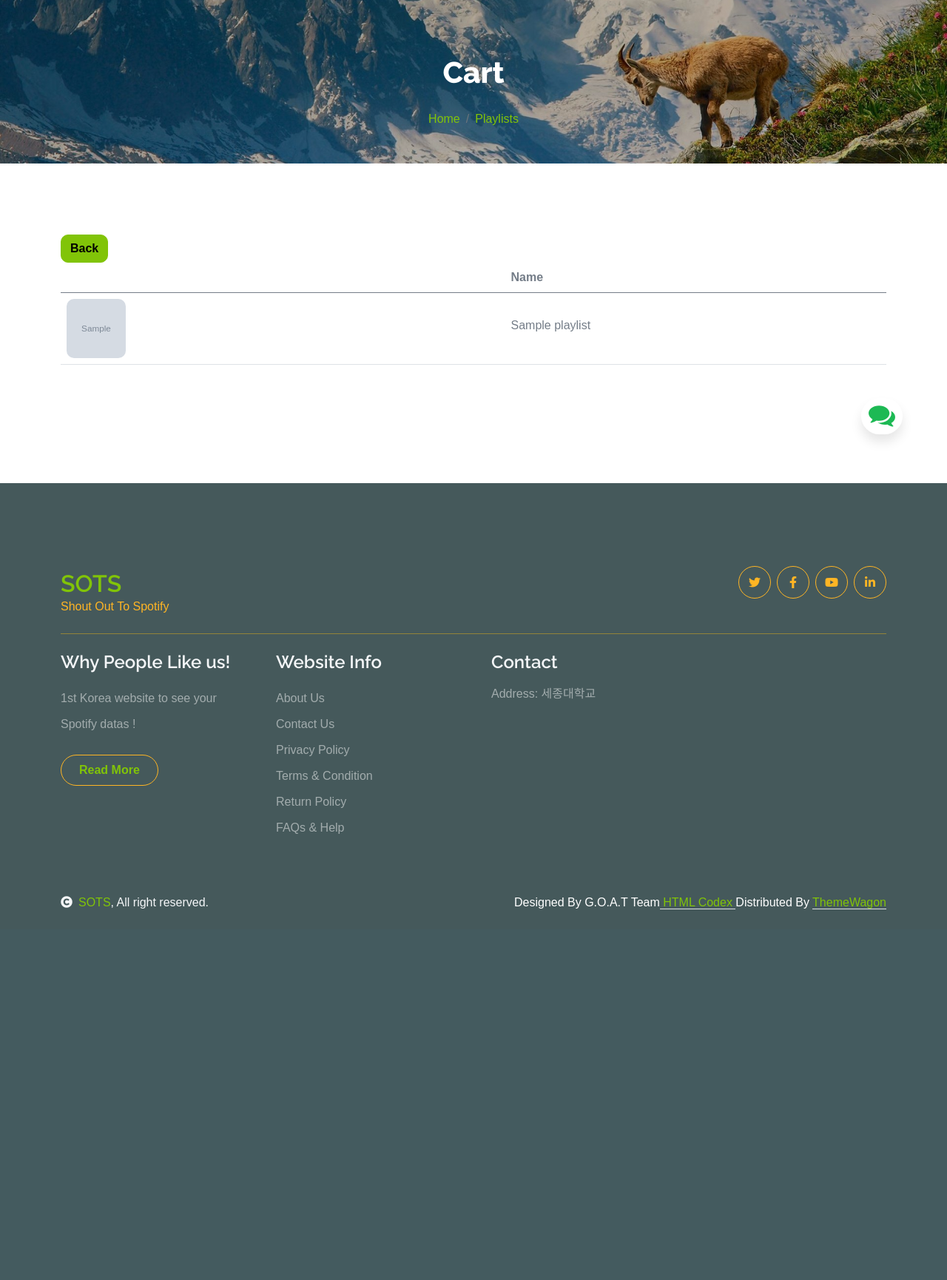
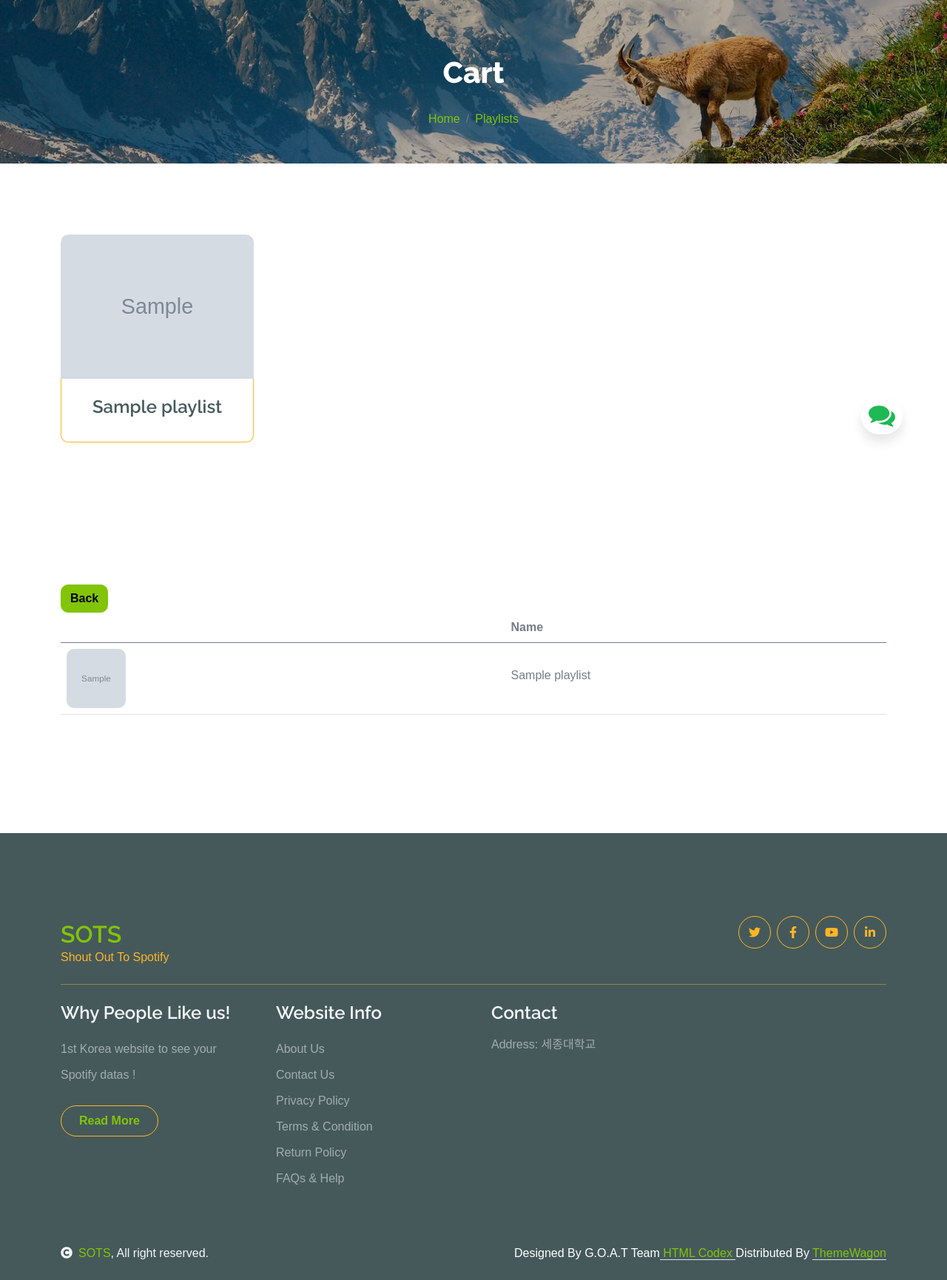
Before and after one commit to Hamseungjin/WEB_PROJECT, a Flask app: template templates/features/playlist.html in a window 1280 px wide. Shown: the part 153-1883 px from the top of the page at 74% size. Before the commit the page ends 1382 px from the top, so only its background shows below. Run offline with Flask 3, Linux system fonts and the light colour scheme; the template is opened without the code that fills it: most values are stand-ins (such as "Sample title", 1, 10 or a date in 2020); grey boxes marked "Sample" are stand-in pictures; some libraries are stand-ins or nearby versions.

Commit message:
change all the titles

```diff
--- a/templates/features/artists.html
+++ b/templates/features/artists.html
@@ -1,5 +1,5 @@
 {% extends "layout/layout.html" %}
-{% block title %} Playlists {% endblock %}
+{% block title %}Most Listened Artists{% endblock %}
 {% block content %}
 
 
--- a/templates/features/global_and_kr_tendency.html
+++ b/templates/features/global_and_kr_tendency.html
@@ -1,5 +1,5 @@
 {% extends "layout/layout.html" %}
-{% block title %} playlist {% endblock %}
+{% block title %}WEEKLY HOT TRACKS in 2 way{% endblock %}
 {% block content %}
 
 
--- a/templates/features/global_top_tracks.html
+++ b/templates/features/global_top_tracks.html
@@ -1,7 +1,5 @@
-
-
 {% extends "layout/recmmdLayout.html" %}
-{%block title%} Global Top Tracks {% endblock %}
+{%block title%}Global Top tracks{% endblock %}
 {% block content %}
 
 <!-- Splitting.js 라이브러리 포함 -->
--- a/templates/features/playlist.html
+++ b/templates/features/playlist.html
@@ -1,5 +1,5 @@
 {% extends "layout/layout.html" %}
-{% block title %} Playlists {% endblock %}
+{% block title %}Your Playlist{% endblock %}
 {% block content %}
 
 
@@ -7,11 +7,57 @@
     <div class="container-fluid page-header py-5">
         <h1 class="text-center text-white display-6">Cart</h1>
         <ol class="breadcrumb justify-content-center mb-0">
-            <li class="breadcrumb-item"><a href="#">Home</a></li>
+            <li class="breadcrumb-item"><a href="/home">Home</a></li>
             <li class="breadcrumb-item"><a href="#">Playlists</a></li>
         </ol>
     </div>
     <!-- Single Page Header End -->
+
+    <!-- playlist Start-->
+    <div class="container-fluid fruite py-5">
+        <div class="container py-5">
+            <div class="tab-class text-center">
+                <div class="tab-content">
+                    <div id="tab-1" class="tab-pane fade show p-0 active">
+                        <div class="row g-4">
+                            <div class="col-lg-12">
+                                <div class="row g-4">
+                                    {% if playlists %}
+                                    {% for playlist in playlists %}
+                                    <div class="col-md-6 col-lg-4 col-xl-3">
+                                        <div class="rounded position-relative fruite-item align-items-center">
+                                            <div class="fruite-img">
+                                                <img src="{{ playlist.images[0] }}" class="img-fluid w-100 rounded-top" alt="">
+                                            </div>
+                                            <!-- <div class="text-white bg-secondary px-3 py-1 rounded position-absolute" style="top: 10px; left: 10px;">HOT</div> -->
+                                            <div class="p-4 border border-secondary border-top-0 rounded-bottom">
+                                                <h4>{{ playlist.name }}</h4>
+                                            </div>
+                                        </div>
+                                    </div>
+                                    {% endfor %}
+                                    {% else %}
+                                    <div class="alert alert-danger d-flex align-items-center" role="alert">
+                                        <svg xmlns="http://www.w3.org/2000/svg" width="16" height="16" fill="currentColor" class="bi bi-exclamation-triangle-fill" viewBox="0 0 16 16">
+                                            <path d="M8.982 1.566a1.13 1.13 0 0 0-1.96 0L.165 13.233c-.457.778.091 1.767.98 1.767h13.713c.889 0 1.438-.99.98-1.767zM8 5c.535 0 .954.462.9.995l-.35 3.507a.552.552 0 0 1-1.1 0L7.1 5.995A.905.905 0 0 1 8 5m.002 6a1 1 0 1 1 0 2 1 1 0 0 1 0-2"/>
+                                            </svg>
+                                        <div>
+                                        No playlists found.
+                                        </div>
+                                    </div>
+                                    {% endif %}
+                                </div>
+                            </div>
+                        </div>
+                    </div>
+                </div>
+            </div>
+        </div>
+    </div>
+    <!-- playlist End-->
+
+
+
 
     <div class="container-fluid py-5">
         <div class="container py-5">
@@ -48,7 +94,6 @@
                             No playlists found.
                             </div>
                         </div>
-
                         {% endif %}
                         </tr>
                     </tbody>
--- a/templates/features/recommendation.html
+++ b/templates/features/recommendation.html
@@ -1,4 +1,5 @@
 {% extends "layout/recmmdLayout.html" %}
+{% block title %}SOTS recommends you{% endblock %}
 
 {% block content %}
 
--- a/templates/features/songs.html
+++ b/templates/features/songs.html
@@ -1,5 +1,5 @@
 {% extends "layout/layout.html" %}
-{% block title %} Playlists {% endblock %}
+{% block title %}Most Listened Song{% endblock %}
 {% block content %}
 
 
```
